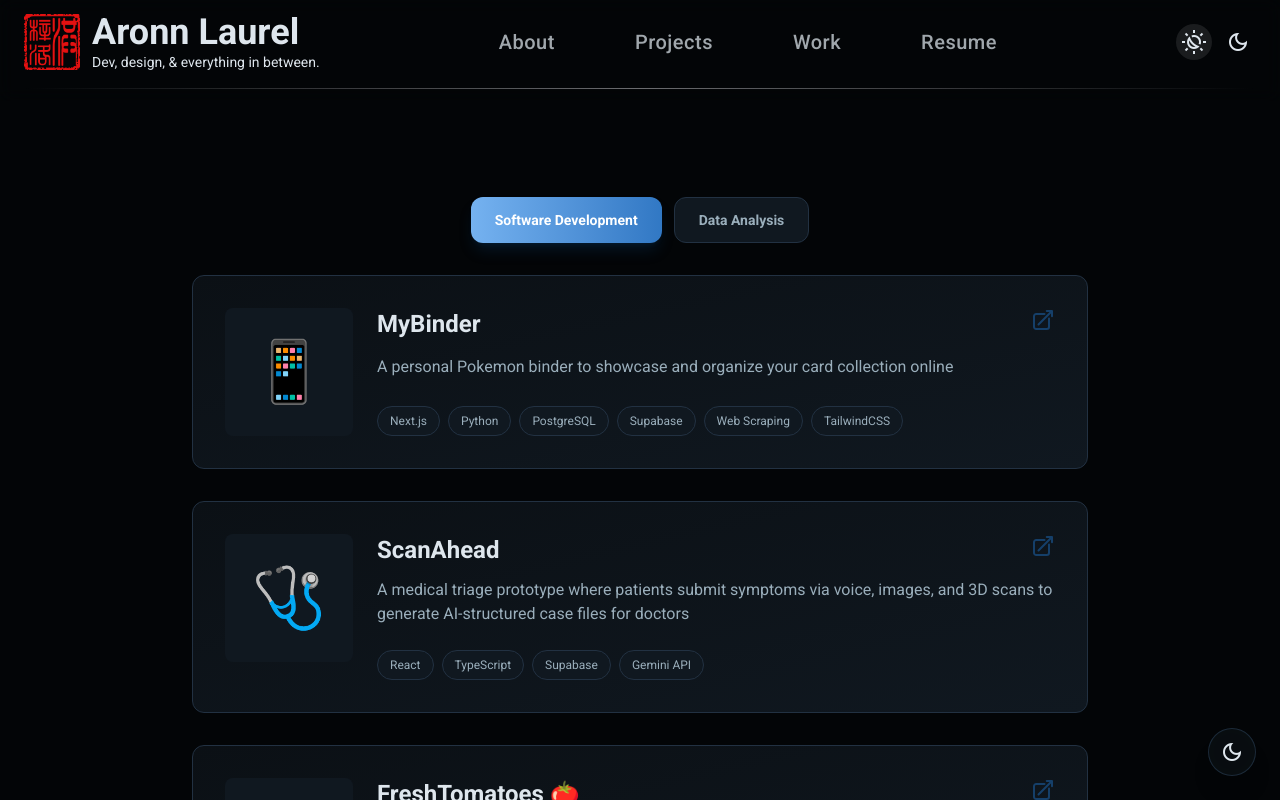
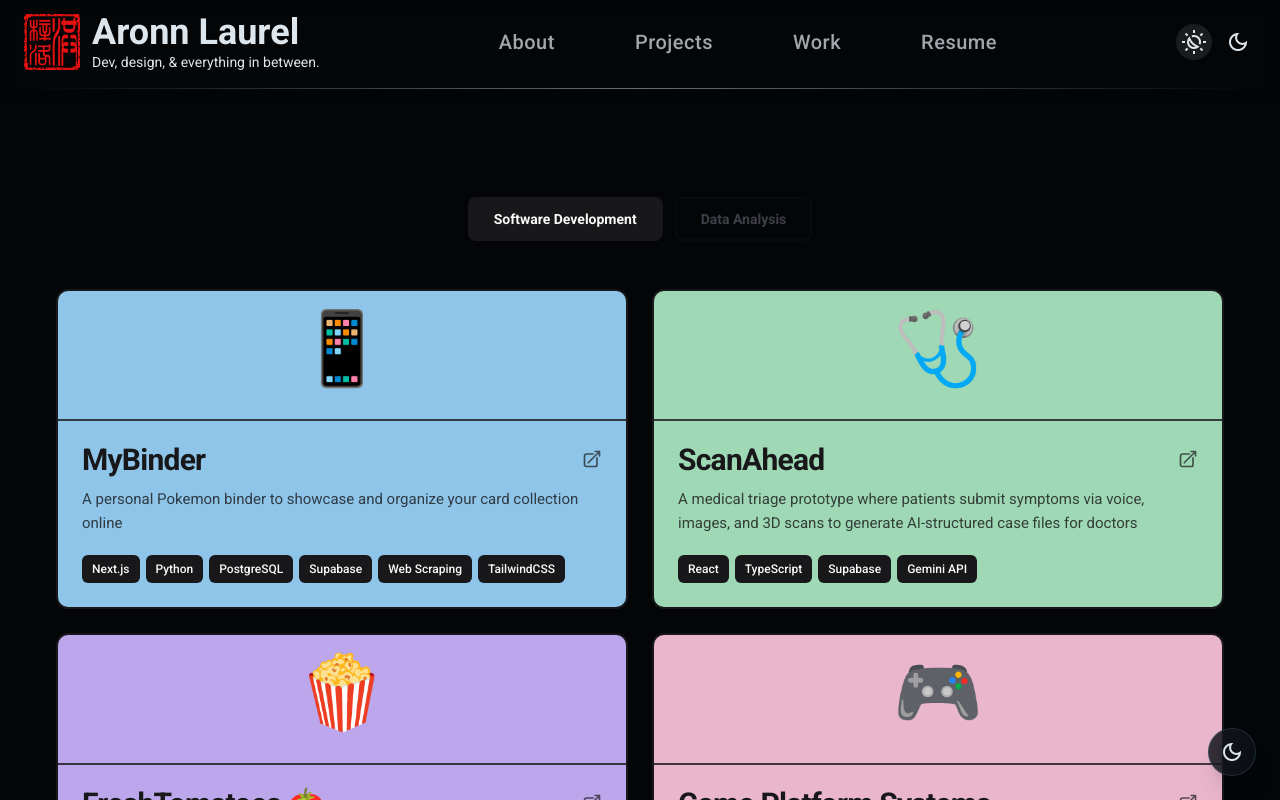
Before and after one commit to LaoAronn/laoaronn.github.io, a React (Vite) app: page /projects in a window 1280 px wide. Shown: the top 800 px of the page. Built offline with nearby package versions, Linux system fonts and the light colour scheme.

Commit message:
Adjusted Project card format

```diff
--- a/src/components/ProjectCard.jsx
+++ b/src/components/ProjectCard.jsx
@@ -1,58 +1,75 @@
 /* Node Modules */
 import PropTypes from "prop-types";
 
+const ProjectCard = ({ title, desc, tags, icon, color, link }) => {
+  const hex = `#${color}`;
 
-const ProjectCard = ({
-    title,
-    tags,
-    projectLink,
-    desc,
-    classes
-}) => {
   return (
-        <div className={"relative overflow-hidden rounded-2xl border border-[var(--border)] bg-[var(--surface)] text-[var(--text)] shadow-sm transition-all duration-300 hover:-translate-y-0.5 hover:shadow-lg dark:bg-zinc-900/90 dark:text-zinc-50 " + classes}>
     <a
-                className="group flex h-full flex-col gap-4 p-4 text-left transition-colors sm:p-5"
-                href={projectLink}
-                target={projectLink?.startsWith("http") ? "_blank" : undefined}
-                rel={projectLink?.startsWith("http") ? "noopener noreferrer" : undefined}
+      href={link}
+      target={link?.startsWith("http") ? "_blank" : undefined}
+      rel={link?.startsWith("http") ? "noopener noreferrer" : undefined}
+      className="group flex flex-col overflow-hidden rounded-xl border-2 border-zinc-900 dark:border-zinc-50 transition-all duration-300 hover:-translate-y-1 hover:shadow-[6px_6px_0_0_rgba(0,0,0,0.9)] dark:hover:shadow-[6px_6px_0_0_rgba(255,255,255,0.85)]"
+      style={{ backgroundColor: hex }}
     >
-                <div className="flex items-start justify-between gap-4">
-                    <h3 className="min-w-0 flex-1 text-lg font-semibold leading-snug text-[var(--text)] sm:text-xl">
+      {/* icon */}
+      <div className="border-b-2 border-zinc-900/80 dark:border-zinc-50/70">
+
+        <div className="flex h-28 items-center justify-center pb-3 text-6xl sm:h-32 sm:text-7xl">
+          {icon}
+        </div>
+
+      </div>
+
+      {/* Copy */}
+      <div className="flex flex-1 flex-col gap-3 px-5 py-5 sm:px-6 sm:py-6">
+        <div className="flex items-start justify-between gap-3">
+          <h3 className="text-2xl font-extrabold leading-none tracking-tight text-zinc-900 sm:text-3xl">
             {title}
           </h3>
-
-                    <svg className="mt-1 h-5 w-5 flex-shrink-0 text-[var(--secondary)] transition-colors group-hover:text-[var(--primary)]" aria-hidden="true" xmlns="http://www.w3.org/2000/svg" width="24" height="24" fill="none" viewBox="0 0 24 24">
-                        <path stroke="currentColor" strokeLinecap="round" strokeLinejoin="round" strokeWidth="2" d="m8 8-4 4 4 4m8 0 4-4-4-4m-2-3-4 14"/>
+          <svg
+            className="mt-1 h-5 w-5 flex-shrink-0 text-zinc-900/70 transition-colors group-hover:text-zinc-900"
+            aria-hidden="true"
+            xmlns="http://www.w3.org/2000/svg"
+            fill="none"
+            viewBox="0 0 24 24"
+          >
+            <path
+              stroke="currentColor"
+              strokeLinecap="round"
+              strokeLinejoin="round"
+              strokeWidth="2"
+              d="M13.5 6H5.25A2.25 2.25 0 0 0 3 8.25v10.5A2.25 2.25 0 0 0 5.25 21h10.5A2.25 2.25 0 0 0 18 18.75V10.5m-10.5 6L21 3m0 0h-5.25M21 3v5.25"
+            />
           </svg>
         </div>
 
-                <div className="flex flex-wrap gap-2">
-                    {tags.map((label, key) => (
-                        <span key={key} className="inline-flex h-8 items-center rounded-full border border-[var(--border)] bg-[var(--surface-soft)] px-3 text-sm text-[var(--text-muted)] transition-colors group-hover:border-[var(--secondary)] group-hover:bg-[rgba(117,173,230,0.16)] group-hover:text-[var(--primary)] dark:border-zinc-700/60 dark:bg-zinc-800/70 dark:text-zinc-300 dark:group-hover:border-sky-400/40 dark:group-hover:bg-sky-500/15 dark:group-hover:text-sky-100">
-                            {label}
+        <p className="text-sm leading-6 text-zinc-900/80 sm:text-[15px]">
+          {desc}
+        </p>
+
+        <div className="mt-auto flex flex-wrap gap-1.5 pt-2">
+          {tags.map((tag, key) => (
+            <span
+              key={key}
+              className="inline-flex h-7 items-center rounded-md bg-zinc-900 px-2.5 text-xs font-medium text-zinc-50 dark:bg-zinc-950"
+            >
+              {tag}
             </span>
           ))}
         </div>
-
-                <p className="text-sm leading-6 text-[var(--text-muted)] dark:text-zinc-300 sm:text-[15px]">
-                    {desc}
-                </p>
-
-                <div className="mt-auto flex items-center gap-2 text-sm font-medium text-[var(--primary)] transition-colors group-hover:text-[var(--accent)] dark:text-sky-300 dark:group-hover:text-sky-200">
-                    <span>github</span>
       </div>
     </a>
-        </div>
-    )
-}
+  );
+};
 
 ProjectCard.propTypes = {
   title: PropTypes.string.isRequired,
+  desc: PropTypes.string,
   tags: PropTypes.array.isRequired,
-    projectLink: PropTypes.string,
-    desc: PropTypes.string,
-    classes: PropTypes.string
-}
+  icon: PropTypes.string,
+  color: PropTypes.string.isRequired,
+  link: PropTypes.string,
+};
 
-export default ProjectCard
+export default ProjectCard;
--- a/src/pages/Projects.jsx
+++ b/src/pages/Projects.jsx
@@ -1,4 +1,8 @@
+/* Node Modules */
 import { useState } from "react";
+
+/* Components */
+import ProjectCard from "../components/ProjectCard";
 
 const allProjects = [
   {
@@ -22,7 +26,7 @@ const allProjects = [
   {
     category: 'software',
     title: 'FreshTomatoes 🍅',
-    desc: 'Inspired by RottenTomatoes, afull-stack platform for browsing, rating, and reviewing movies with user authentication and persistent storage',
+    desc: 'Inspired by RottenTomatoes, a full-stack platform for browsing, rating, and reviewing movies with user authentication and persistent storage',
     icon: '🍿',
     link: 'https://github.com/LaoAronn/Movie-Website',
     tags: ['Svelte', 'PHP', 'SQLite', 'JavaScript', 'Full-Stack'],
@@ -120,125 +124,53 @@ const allProjects = [
   },
 ];
 
+const categories = [
+  { key: 'software', label: 'Software Development' },
+  { key: 'data', label: 'Data Analysis' },
+];
+
 const Projects = () => {
   const [activeCategory, setActiveCategory] = useState('software');
-  const [hoveredCardIndex, setHoveredCardIndex] = useState(null);
-  const [mousePos, setMousePos] = useState({ x: 0, y: 0 });
 
-  const filteredProjects = allProjects.filter(p => p.category === activeCategory);
-
-  const handleProjectClick = (project) => {
-    if (project.link && project.link !== '-') {
-      window.open(project.link, '_blank');
-    }
-  };
-
-  const handleMouseMove = (e, index) => {
-    setHoveredCardIndex(index);
-    setMousePos({ x: e.clientX, y: e.clientY });
-  };
-
-  const handleMouseLeave = () => {
-    setHoveredCardIndex(null);
-  };
+  const filteredProjects = allProjects.filter((p) => p.category === activeCategory);
 
   return (
-    <section id="all-projects" className="py-16 lg:py-24 px-4 sm:px-6 text-[var(--text)]">
-
+    <section id="all-projects" className="px-4 py-16 sm:px-6 lg:py-24">
       <div className="container">
 
         {/* Category Filter */}
-        <div className="flex gap-2 sm:gap-3 justify-center mb-4 lg:mb-8">
-          {['software', 'data'].map((category) => (
+        <div className="mb-8 flex justify-center gap-2 sm:gap-3 lg:mb-12">
+          {categories.map(({ key, label }) => (
             <button
-              key={category}
-              onClick={() => setActiveCategory(category)}
-              className={`px-4 sm:px-6 py-2 sm:py-3 rounded-lg sm:rounded-xl font-semibold transition-all duration-300 text-xs sm:text-sm ${
-                activeCategory === category
-                  ? 'bg-gradient-to-r from-[var(--primary)] to-[var(--accent)] text-white shadow-lg shadow-[rgba(15,76,138,0.22)]'
-                  : 'bg-[var(--surface-soft)] text-[var(--text-muted)] border border-[var(--border)] hover:text-[var(--text)] hover:bg-white dark:bg-zinc-800/60 dark:text-zinc-400 dark:hover:text-zinc-200 dark:hover:bg-zinc-700/60'
+              key={key}
+              onClick={() => setActiveCategory(key)}
+              className={`rounded-lg border-2 px-4 py-2 text-xs font-semibold transition-colors sm:px-6 sm:py-2.5 sm:text-sm ${
+                activeCategory === key
+                  ? 'border-zinc-900 bg-zinc-900 text-zinc-50 dark:border-zinc-50 dark:bg-zinc-50 dark:text-zinc-900'
+                  : 'border-zinc-900/30 bg-transparent text-zinc-700 hover:border-zinc-900 dark:border-zinc-50/30 dark:text-zinc-300 dark:hover:border-zinc-50'
               }`}
             >
-              {category === 'software' ? 'Software Development' : 'Data Analysis'}
+              {label}
             </button>
           ))}
         </div>
 
-        {/* Projects List */}
-        <div className="space-y-6 lg:space-y-8 max-w-4xl mx-auto">
+        {/* Projects Grid */}
+        <div className="grid grid-cols-1 gap-5 sm:gap-6 md:grid-cols-2">
           {filteredProjects.map((project, index) => (
-            <div
+            <ProjectCard
               key={index}
-              onClick={() => handleProjectClick(project)}
-              onMouseMove={(e) => handleMouseMove(e, index)}
-              onMouseLeave={handleMouseLeave}
-              className={`group relative rounded-lg sm:rounded-xl overflow-hidden bg-gradient-to-br from-[var(--surface)] to-[var(--surface-soft)] border border-[var(--border)] dark:from-zinc-800/70 dark:to-zinc-900/70 dark:border-zinc-700/40 dark:backdrop-blur-sm transition-all duration-300 flex flex-col sm:flex-row items-stretch gap-4 sm:gap-6 p-4 sm:p-6 lg:p-8 ${
-                project.link && project.link !== '-'
-                  ? 'cursor-pointer hover:border-[var(--primary)] dark:hover:border-sky-400/50 hover:bg-gradient-to-br hover:from-[var(--surface-soft)] hover:to-white dark:hover:from-zinc-700/80 dark:hover:to-zinc-800/80 hover:shadow-lg dark:hover:shadow-lg hover:shadow-[rgba(15,76,138,0.14)] dark:hover:shadow-sky-400/20'
-                  : 'opacity-75'
-              }`}
-            >
-
-              {/* Icon/Preview - Left side */}
-              <div className="flex-shrink-0 flex items-center justify-center w-full sm:w-24 lg:w-32 h-24 lg:h-32 bg-[var(--surface-soft)] dark:bg-zinc-800/50 rounded-lg text-4xl lg:text-6xl">
-                {project.icon}
-              </div>
-
-              {/* Content - Right side */}
-              <div className="flex-1 flex flex-col justify-between">
-
-                {/* Header with title and link icon */}
-                <div className="flex items-start justify-between gap-3 mb-2 sm:mb-3">
-                  <div className="flex-1 min-w-0 text-left">
-                    <h3 className="text-lg sm:text-xl lg:text-2xl font-bold text-[var(--text)] dark:text-zinc-50 line-clamp-2">
-                      {project.title}
-                    </h3>
-                  </div>
-
-                    <svg xmlns="http://www.w3.org/2000/svg" fill="none" viewBox="0 0 24 24" strokeWidth={2} stroke="currentColor" className="w-5 h-5 sm:w-6 sm:h-6 text-[var(--secondary)]/70 group-hover:text-[var(--primary)] transition-colors flex-shrink-0">
-                      <path strokeLinecap="round" strokeLinejoin="round" d="M13.5 6H5.25A2.25 2.25 0 0 0 3 8.25v10.5A2.25 2.25 0 0 0 5.25 21h10.5A2.25 2.25 0 0 0 18 18.75V10.5m-10.5 6L21 3m0 0h-5.25M21 3v5.25" />
-                  </svg>
-
-                </div>
-
-                {/* Description */}
-                <p className="text-sm sm:text-base text-[var(--text-muted)] dark:text-zinc-300 mb-4 sm:mb-6 line-clamp-2 text-left">
-                  {project.desc}
-                </p>
-
-                {/* Tags */}
-                <div className="flex flex-wrap gap-2">
-                  {project.tags.map((tag, tagIndex) => (
-                    <span
-                      key={tagIndex}
-                      className="inline-block px-2.5 sm:px-3 py-1 sm:py-1.5 bg-[var(--surface-soft)] dark:bg-zinc-800/60 border border-[var(--border)] dark:border-zinc-700/60 rounded-full text-[11px] sm:text-xs text-[var(--text-muted)] dark:text-zinc-300 group-hover:bg-[rgba(117,173,230,0.24)] dark:group-hover:bg-sky-500/20 group-hover:border-[var(--secondary)] dark:group-hover:border-sky-400/50 group-hover:text-[var(--primary)] dark:group-hover:text-sky-200 transition-colors"
-                    >
-                      {tag}
-                    </span>
-                  ))}
-                </div>
-
-              </div>
-
-            </div>
+              title={project.title}
+              desc={project.desc}
+              tags={project.tags}
+              icon={project.icon}
+              color={project.color}
+              link={project.link}
+            />
           ))}
         </div>
 
-        {/* Global Tooltip */}
-        {hoveredCardIndex !== null && (
-          <div
-            className="fixed bg-[var(--primary)] dark:bg-sky-600 text-white text-xs sm:text-sm px-3 py-2 rounded-lg pointer-events-none z-50 whitespace-nowrap shadow-lg"
-            style={{
-              left: `${mousePos.x + 20}px`,
-              top: `${mousePos.y + 20}px`,
-            }}
-          >
-            Click to Open
-          </div>
-        )}
-
       </div>
-
     </section>
   );
 };
```
Lines whose indentation alone changed are shown as unchanged.
